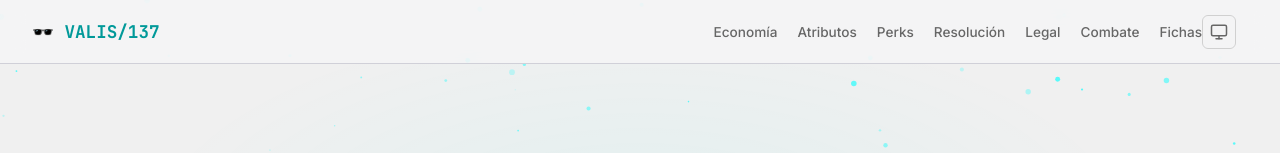
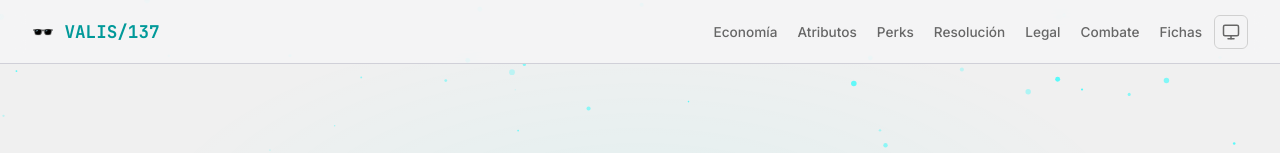
Before and after one commit to Dev-Valis137/last-angel-web, a React (Vite) app: page / in a window 1280 px wide. Shown: the top 153 px of the page. Built offline with nearby package versions, Linux system fonts and the light colour scheme.

Commit message:
Fix theme toggle spacing from nav links

```diff
--- a/styles.css
+++ b/styles.css
@@ -93,7 +93,7 @@ nav {
 #theme-toggle-target {
   display: flex;
   align-items: center;
-  margin-right: 0.75rem;
+  margin-left: 0.75rem;
 }
 .theme-toggle-btn {
   background: none;
@@ -339,10 +339,6 @@ html.light {
 }
 
 /* === THEME TOGGLE === */
-#theme-toggle-target {
-  display: flex;
-  align-items: center;
-}
 .theme-toggle-btn {
   background: none;
   border: 1px solid var(--border);
```
